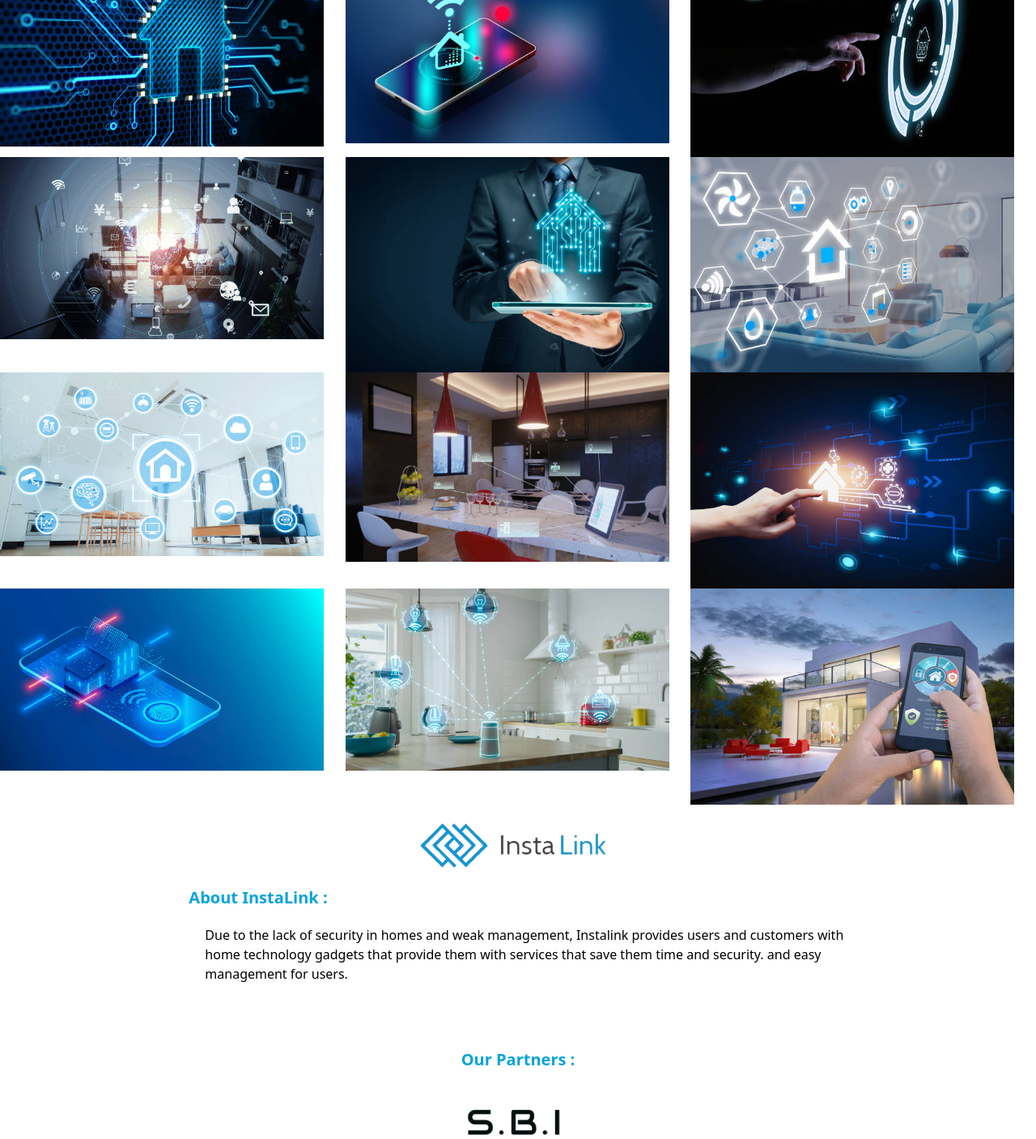
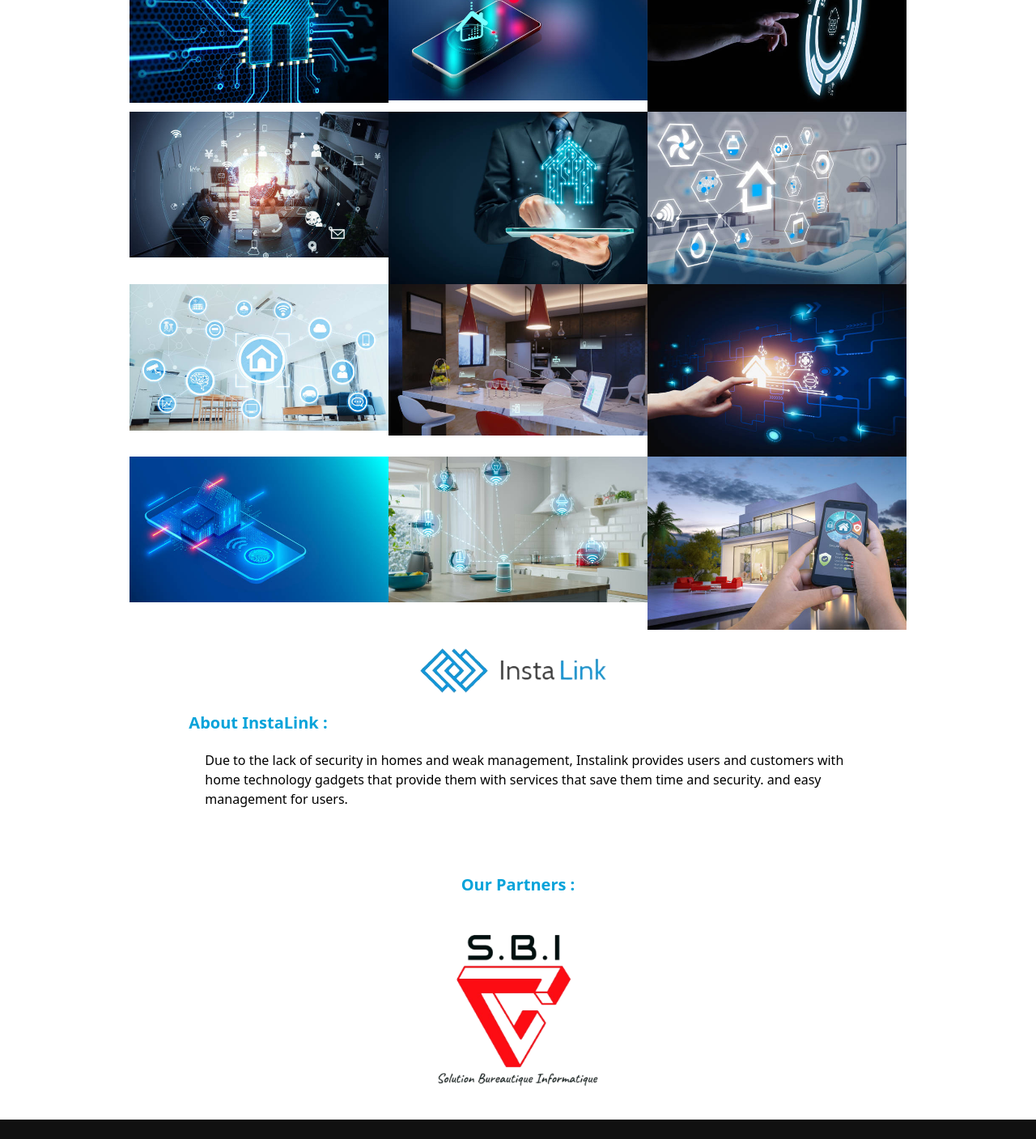
Before and after one commit to onlymachiavelli/instalink-react, a React (Vite) app: page / in a window 1280 px wide. Shown: the part 1120-2527 px from the top of the page at 81% size. Built offline with nearby package versions, Linux system fonts and the light colour scheme; some icons are missing.

Commit message:
init the footer and adding the images

```diff
--- /dev/null
+++ b/src/components/Footer.tsx
@@ -0,0 +1,14 @@
+import React, {  } from 'react'
+
+const Footer = () =>{
+
+    return (
+        <footer className='w-full h-auto bg-[#111] py-10'>
+
+
+        </footer>
+        )
+}
+
+
+export default Footer
--- a/src/components/Gallery.tsx
+++ b/src/components/Gallery.tsx
@@ -3,11 +3,11 @@ import useImages from './Images'
 const Gallery = () =>{
     const {images, setImg} = useImages()
     return (
-        <div className='w-full h-auto grid grid-cols-3 overflow-hidden'>
+        <div className='w-3/4 h-auto grid grid-cols-3 overflow-hidden m-auto'>
             {
                 images.map((img:any, index : any )=>{
                     return (
-                        <img  width="400" height={"400"} src={img}/>
+                        <img  width="400" height={"400"} src={img} className="object-cover"/>
                     )
                 })
             }
--- a/src/pages/Home.tsx
+++ b/src/pages/Home.tsx
@@ -7,6 +7,7 @@ import { Toaster, toast } from 'react-hot-toast'
 import Partners from '../components/partners'
 import sbi from './../assets/sbi.png'
 import Gallery from '../components/Gallery'
+import Footer from '../components/Footer'
 const Home = () =>{
     return (
         <div className='w-full h-auto'>
@@ -34,6 +35,8 @@ and easy management for users.</p>
                 position="top-right"
                 reverseOrder={false}
             />
+
+            <Footer/>
         </div>
     )
 }
```
